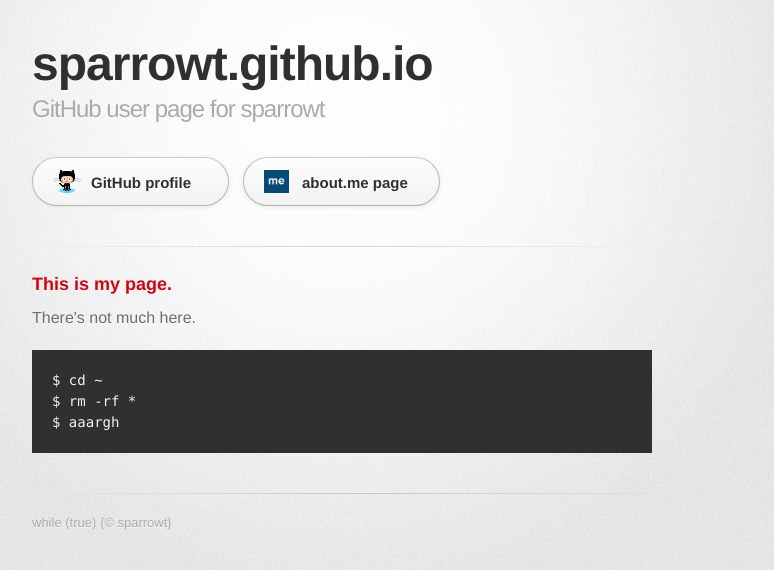
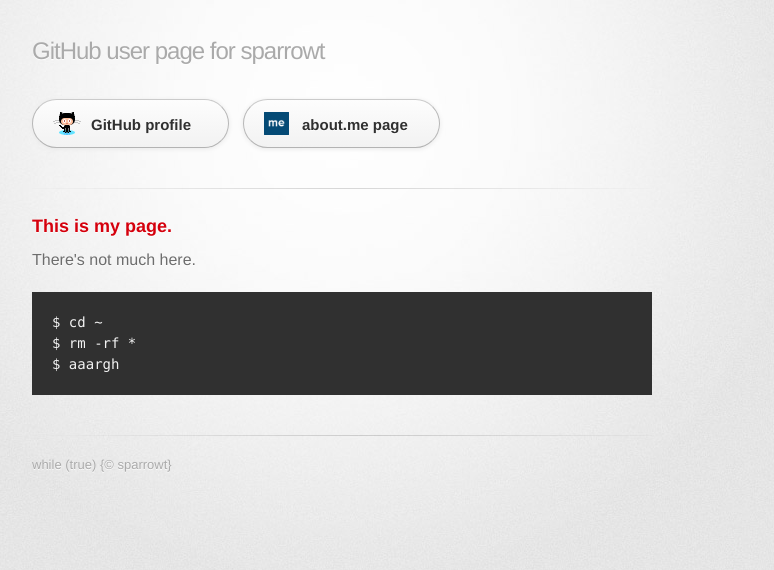
Before and after one commit to sparrowt/sparrowt.github.io, a plain HTML site: page index.html in a window 1280 px wide. Shown: the whole page, without its empty margins (298-1072 px from the left). Drawn offline with Linux system fonts and the light colour scheme; a web font is replaced by a local one.

Commit message:
Update index.html

```diff
--- a/index.html
+++ b/index.html
@@ -17,7 +17,6 @@
       <div class="inner">
 
         <header>
-          <h1>sparrowt.github.io</h1>
           <h2>GitHub user page for sparrowt</h2>
         </header>
 
```
